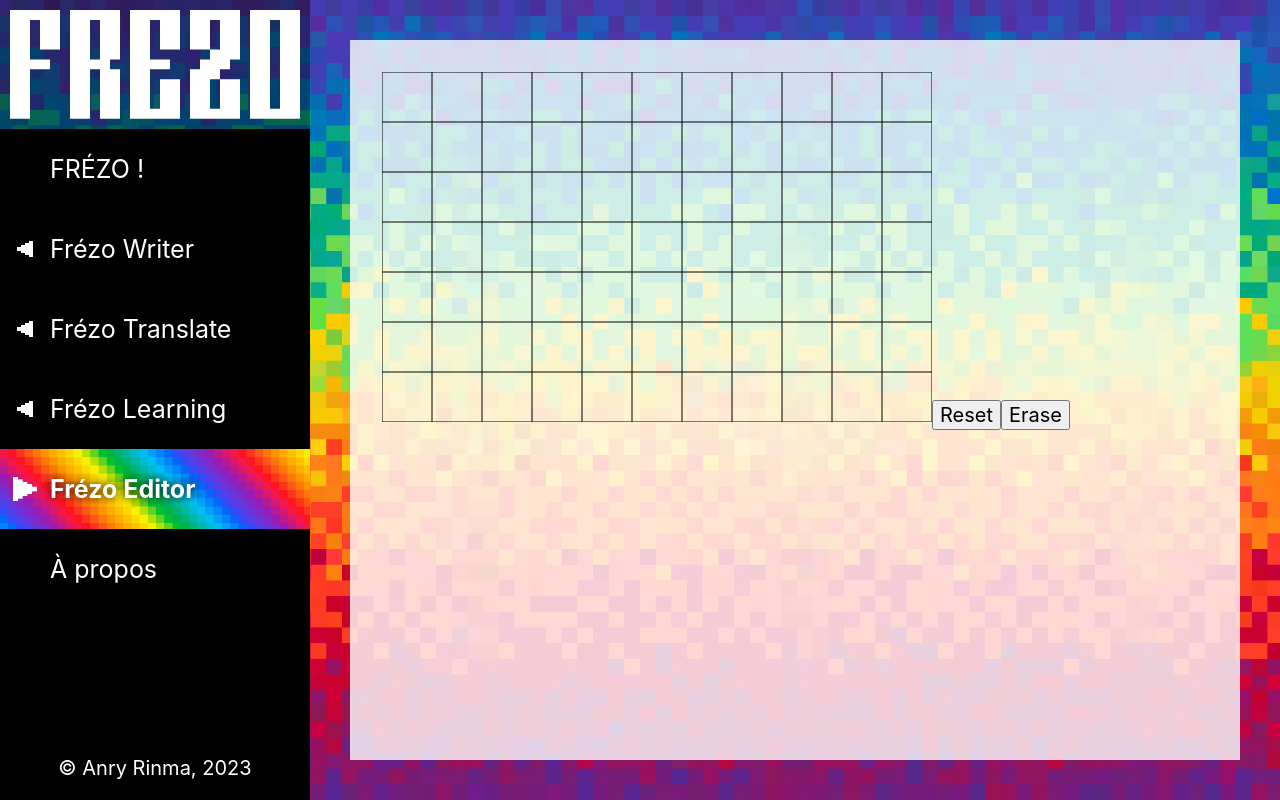
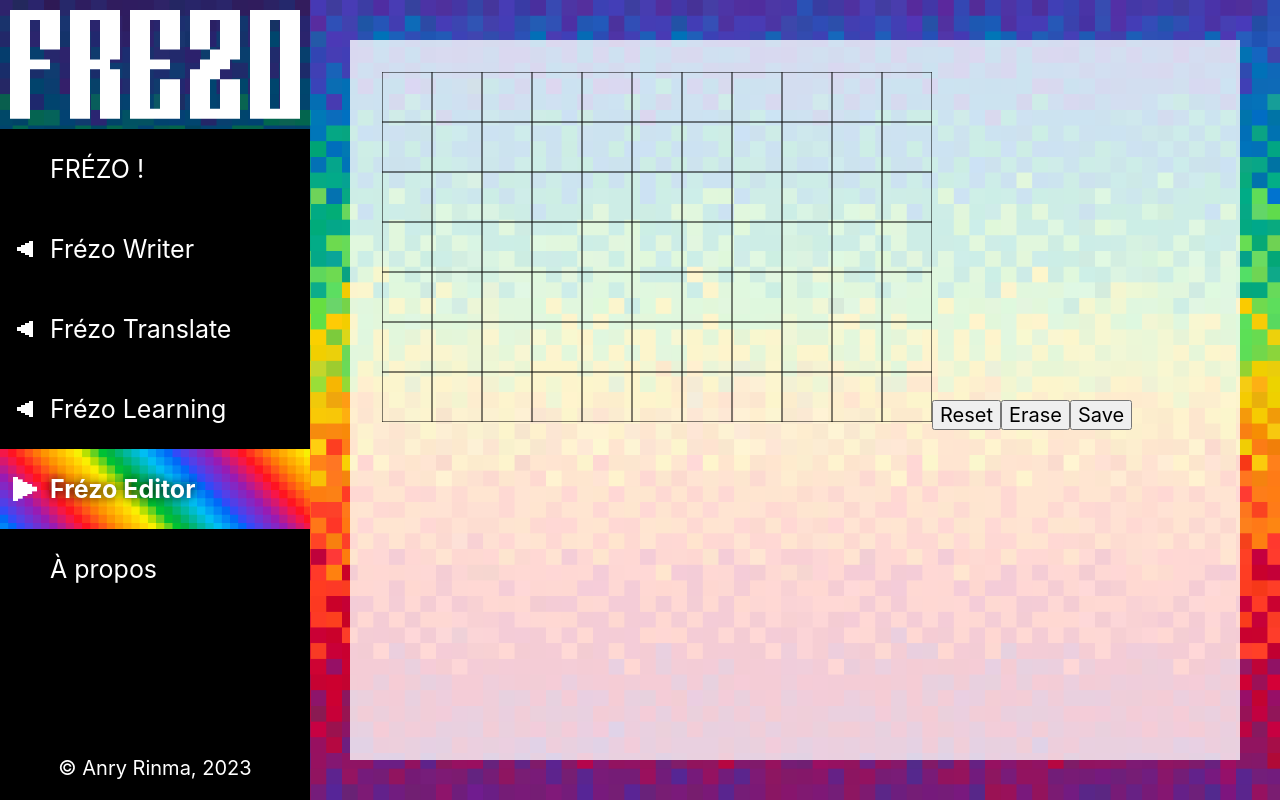
Before and after one commit to Ryan-MARIN/frezo-app, a React (Create React App) app: page /editor in a window 1280 px wide. Built offline with nearby package versions, Linux system fonts and the light colour scheme; the HTML template or start-up script is replaced by a standard one.

Commit message:
Added save button

```diff
--- a/src/pages/frezo-editor/FrezoEditor.jsx
+++ b/src/pages/frezo-editor/FrezoEditor.jsx
@@ -87,6 +87,17 @@ function FrezoEditor() {
     setEraseMode(!eraseMode);
   }
 
+  function handleSave() {
+    const columns = [];
+    for (let x = 0; x < 11; x++) {
+      const column = [];
+      for (let y = 0; y < 7; y++) {
+        column.push(grid[x][y] ? 1 : 0);
+      }
+      columns.push(column);
+    }
+    console.log(columns); // TODO: replace with actual save function
+  }
 
 return (
 <div>
@@ -100,6 +111,7 @@ return (
    />
 <button type="radio" onClick={handleReset}>Reset</button>
 <button onClick={handleErase}>Erase</button>
+<button onClick={handleSave}>Save</button>
 </div>
 );
 }
```
